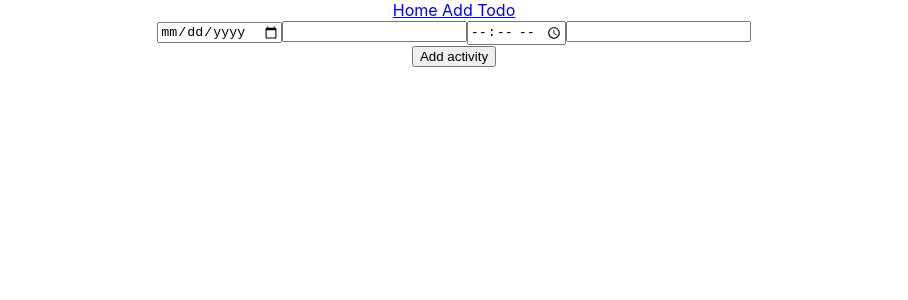
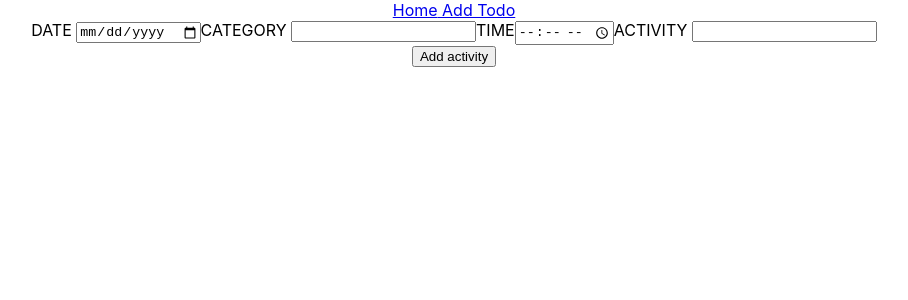
Before and after one commit to Muthoni1Ndehi/phase-2-final-project, a React (Create React App) app: page /addtodo in a window 1280 px wide. Shown: the top 300 px of the page, without its empty margins (186-1094 px from the left). Built offline with nearby package versions, Linux system fonts and the light colour scheme; data requests are answered from the project's data file.

Commit message:
added event handler

```diff
--- a/src/components/AddActivity.js
+++ b/src/components/AddActivity.js
@@ -1,14 +1,43 @@
-import React from 'react'
+import React, { useState } from 'react'
+import { useHistory } from "react-router-dom"
 
-function AddActivity() {
+function AddActivity({ addTodo }) {
+  const history = useHistory();
+  const [newTodo, setNewTodo] = useState({
+    category: "",
+    date: "",
+    time: "",
+    Activity: ""
+  })
+  function handleChange(e) {
+    let name = e.target.name;
+    let value = e.target.value;
+    setNewTodo({
+      ...newTodo, [name]: value
+    })
+
+  }
+  function handleSubmit(e) {
+    e.preventDefault()
+    fetch('http://localhost:3000/Todo', {
+      method: "POST",
+      headers: {
+        "Content-Type": 'application/json'
+      },
+      body: JSON.stringify(newTodo)
+    })
+    history.push('/')
+    addTodo()
+
+  }
   return (
     <div className='Daily activity'>
-        <form className='Daily activity form'>
+      <form onSubmit={handleSubmit} className='Daily activity form'>
         <div className='input'>
-                 <input type="date" name="date"/>
-                 <input type="text" name="category"/>
-                 <input type="time" name="Time"/>
-                 <input type="text" name="Activity"/>
+         <label>DATE <input onChange={handleChange} type="date" name="date" /></label>
+         <label>CATEGORY <input onChange={handleChange} type="text" name="category" /></label>
+         <label>TIME<input onChange={handleChange} type="time" name="time" /></label>
+         <label>ACTIVITY <input onChange={handleChange} type="text" name="Activity" /></label>
         </div>
         <button className='Form Buttton' type="submit">
           Add activity
```
Lines whose indentation alone changed are shown as unchanged.
